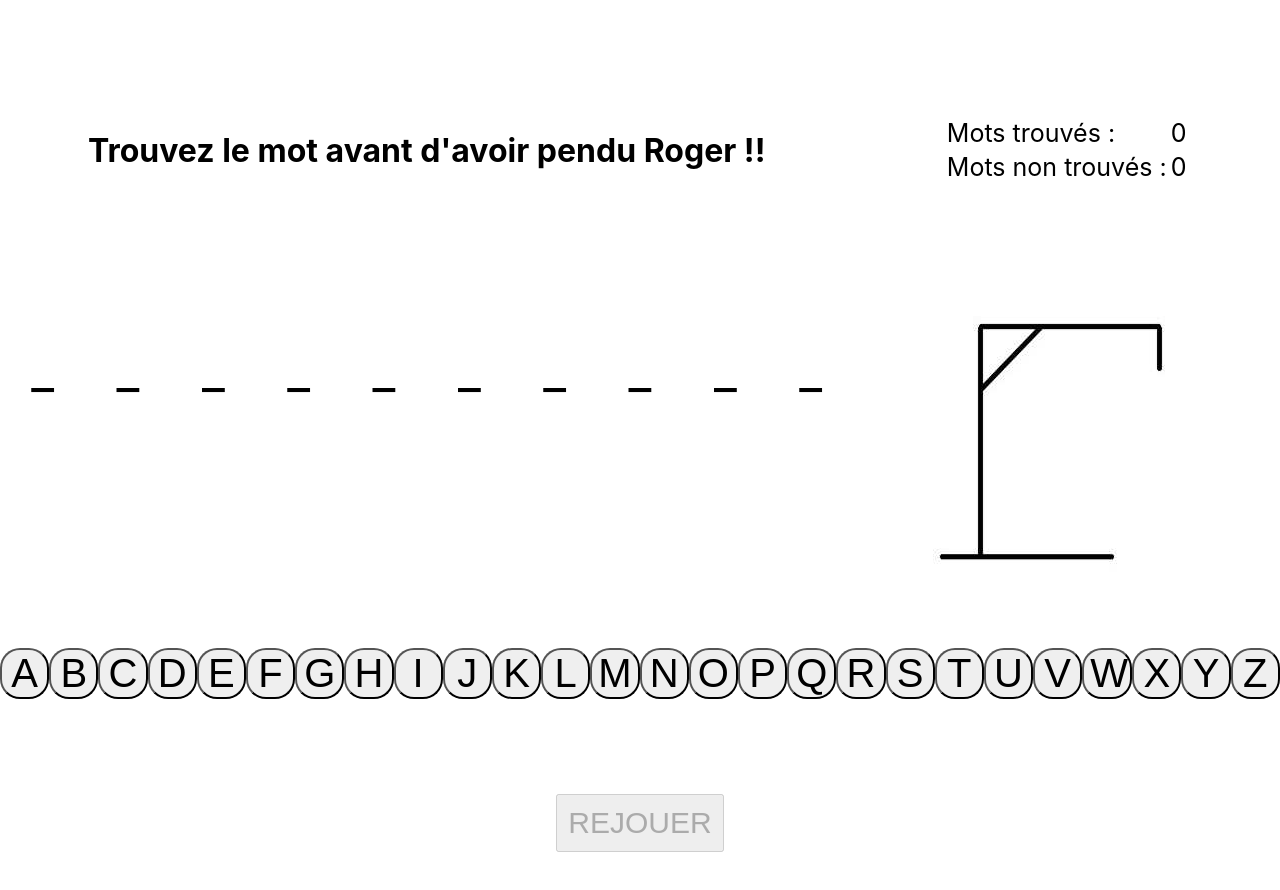
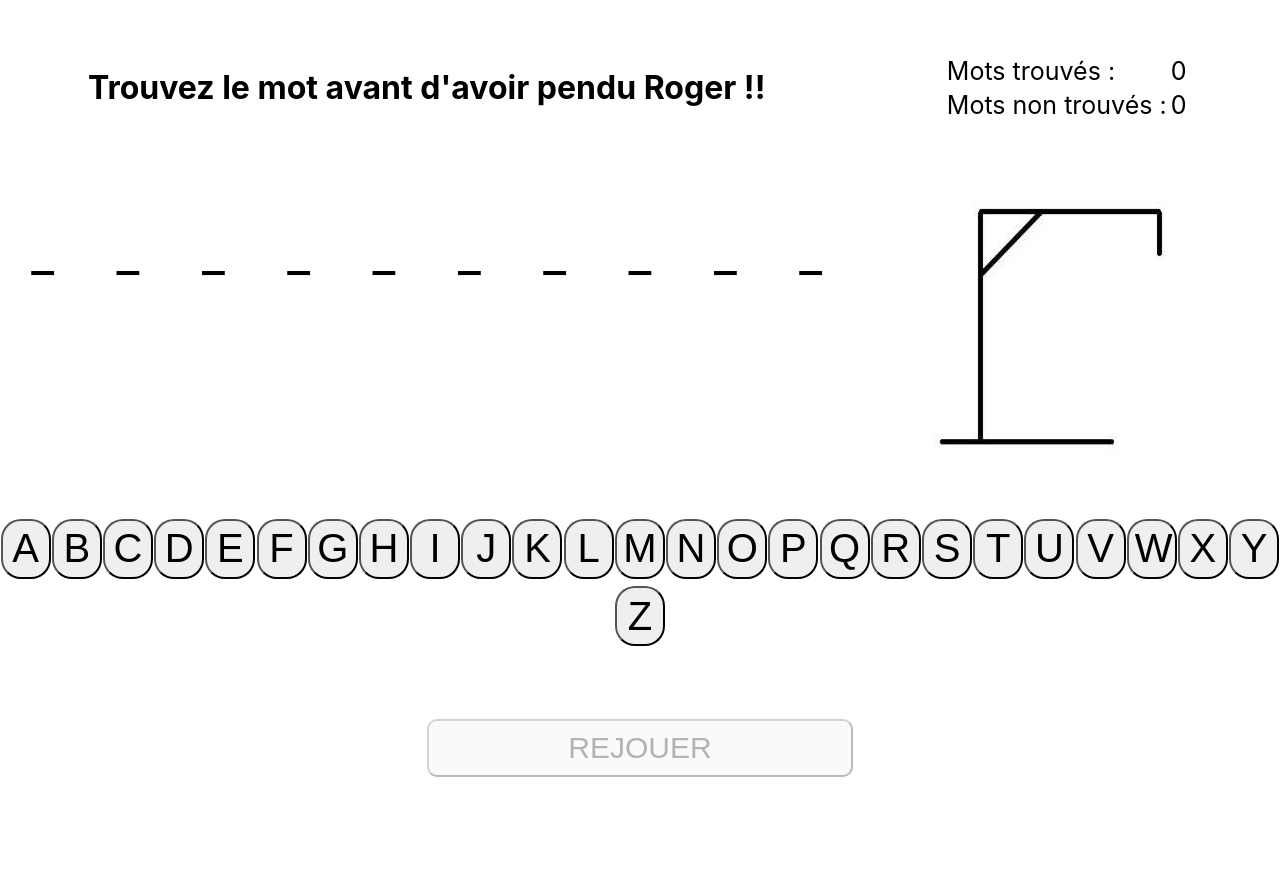
Before and after one commit to Lany75/hangman-game, a React (Create React App) app: page / in a window 1280 px wide. Shown: the top 890 px of the page. After the commit the page ends 835 px from the top, so only its background shows below. Built offline with nearby package versions, Linux system fonts and the light colour scheme.

Commit message:
F23 - Refacto css with grid

```diff
--- a/src/App.css
+++ b/src/App.css
@@ -1,19 +1,7 @@
 .App {
   display: grid;
-  grid-template-columns: 2fr 1fr;
-  grid-template-rows: 1fr 1fr 1fr;
+  grid-template-columns: 1fr 1fr 1fr;
+  grid-template-rows: 1fr 1fr 1fr 1fr 1fr;
+  row-gap: 30px;
+  margin: 20px 0px 20px 0px;
 }
-
-.word-message {
-  grid-column: 1/2;
-  display: flex;
-  flex-direction: column;
-  justify-content: space-around;
-}
-
-.letters-replay {
-  grid-column: 1/3;
-  display: flex;
-  flex-direction: column;
-  justify-content: space-around;
-}
--- a/src/App.js
+++ b/src/App.js
@@ -27,15 +27,11 @@ function App() {
             <div className="App">
               <Goal />
               <Score />
-              <div className='word-message'>
-                <SelectedWord />
-                <Messages />
-              </div>
+              <SelectedWord />
+              <Messages />
               <Gallows />
-              <div className='letters-replay'>
-                <ProposedLetters activeReplayButton={activeReplayButton} />
-                <ReplayButton isActiveReplayButton={isActiveReplayButton} activeReplayButton={activeReplayButton} />
-              </div>
+              <ProposedLetters activeReplayButton={activeReplayButton} />
+              <ReplayButton isActiveReplayButton={isActiveReplayButton} activeReplayButton={activeReplayButton} />
             </div>
           </ScoreProvider>
         </MessagesProvider>
--- a/src/components/gallows/Gallows.css
+++ b/src/components/gallows/Gallows.css
@@ -1,5 +1,6 @@
 #gallows {
-  grid-column: 2/3;
+  grid-column: 3/4;
+  grid-row: 2/4;
   justify-self: center;
   align-self: center;
 }
--- a/src/components/goal/Goal.css
+++ b/src/components/goal/Goal.css
@@ -1,5 +1,6 @@
 h1 {
-  grid-column: 1/2;
+  grid-column: 1/3;
+  grid-row: 1/2;
   justify-self: center;
   align-self: center;
 }
--- /dev/null
+++ b/src/components/messages/Messages.css
@@ -0,0 +1,4 @@
+.messages {
+  grid-column: 1/3;
+  grid-row: 3/4;
+}
--- a/src/components/messages/Messages.js
+++ b/src/components/messages/Messages.js
@@ -1,11 +1,13 @@
-import DisplayWord from "../displayWord/DisplayWord"
-import EndMessage from "../endMessage/EndMessage"
+import DisplayWord from "../displayWord/DisplayWord";
+import EndMessage from "../endMessage/EndMessage";
+
+import './Messages.css';
 
 const Messages = () => {
-  return <>
+  return <div className='messages'>
     <EndMessage />
     <DisplayWord />
-  </>
+  </div>
 }
 
 export default Messages;
--- a/src/components/proposedLetters/ProposedLetters.css
+++ b/src/components/proposedLetters/ProposedLetters.css
@@ -1,11 +1,16 @@
 .proposed-letters {
+  grid-column: 1/4;
+  grid-row: 4/5;
   display: flex;
   flex-direction: row;
   justify-content: space-around;
+  align-items: center;
+  flex-wrap: wrap;
 }
 
 .letter-button {
   width: 50px;
+  height: 60px;
   font-size: 40px;
   border-radius: 20px;
 }
--- a/src/components/replayButton/ReplayButton.css
+++ b/src/components/replayButton/ReplayButton.css
@@ -1,5 +1,8 @@
 #replay-button {
+  grid-column: 2/3;
+  grid-row: 5/6;
   font-size: 30px;
   padding: 10px;
   align-self: center;
+  border-radius: 10px;
 }
--- a/src/components/score/Score.css
+++ b/src/components/score/Score.css
@@ -1,5 +1,6 @@
 .score {
-  grid-column: 2/3;
+  grid-column: 3/4;
+  grid-row: 1/2;
   justify-self: center;
   align-self: center;
   font-size: 25px;
--- a/src/components/selectedWord/SelectedWord.css
+++ b/src/components/selectedWord/SelectedWord.css
@@ -1,7 +1,10 @@
 .selected-word {
+  grid-column: 1/3;
+  grid-row: 2/3;
   display: flex;
   flex-direction: row;
   justify-content: space-around;
+  align-self: center;
 }
 
 .word-letter {
```
